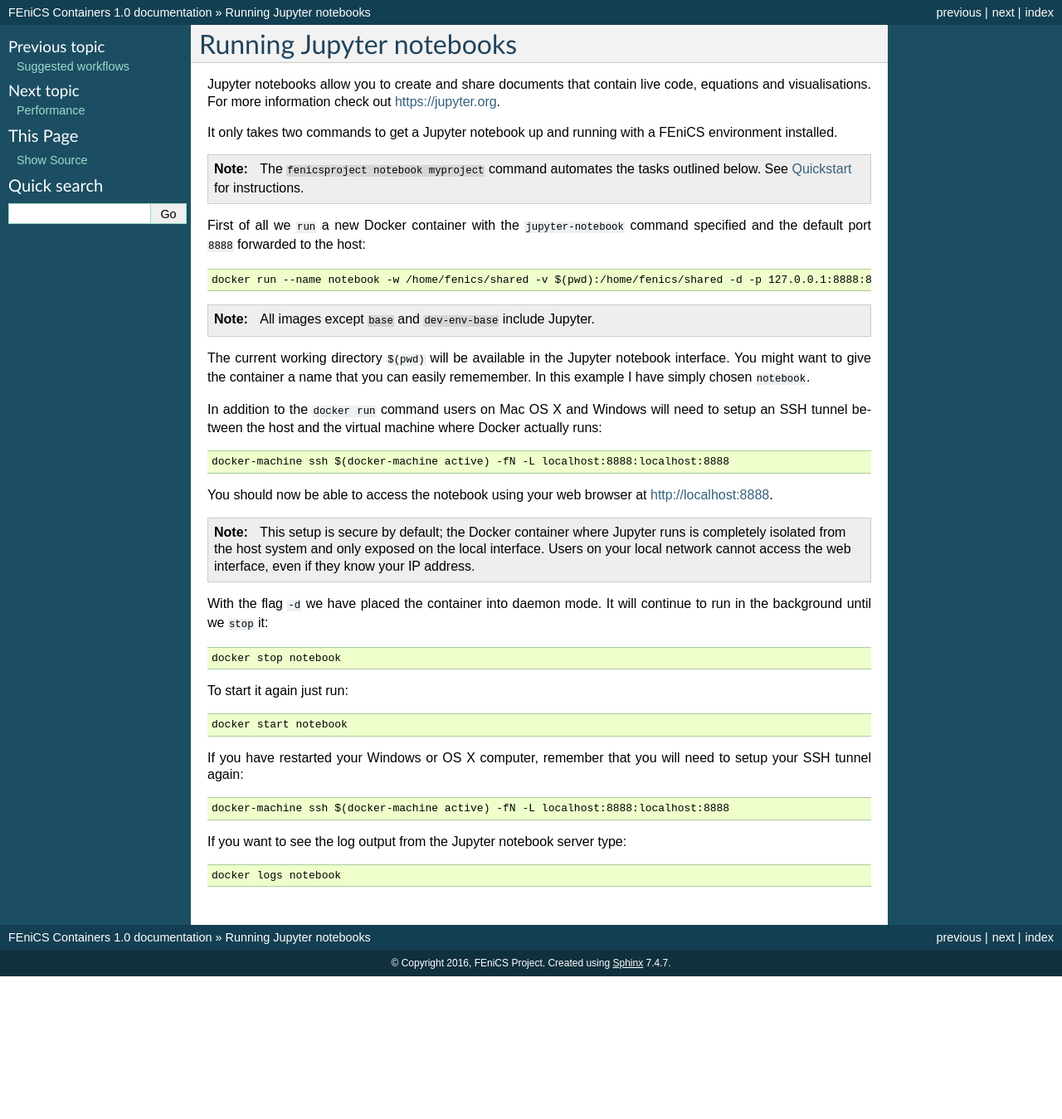
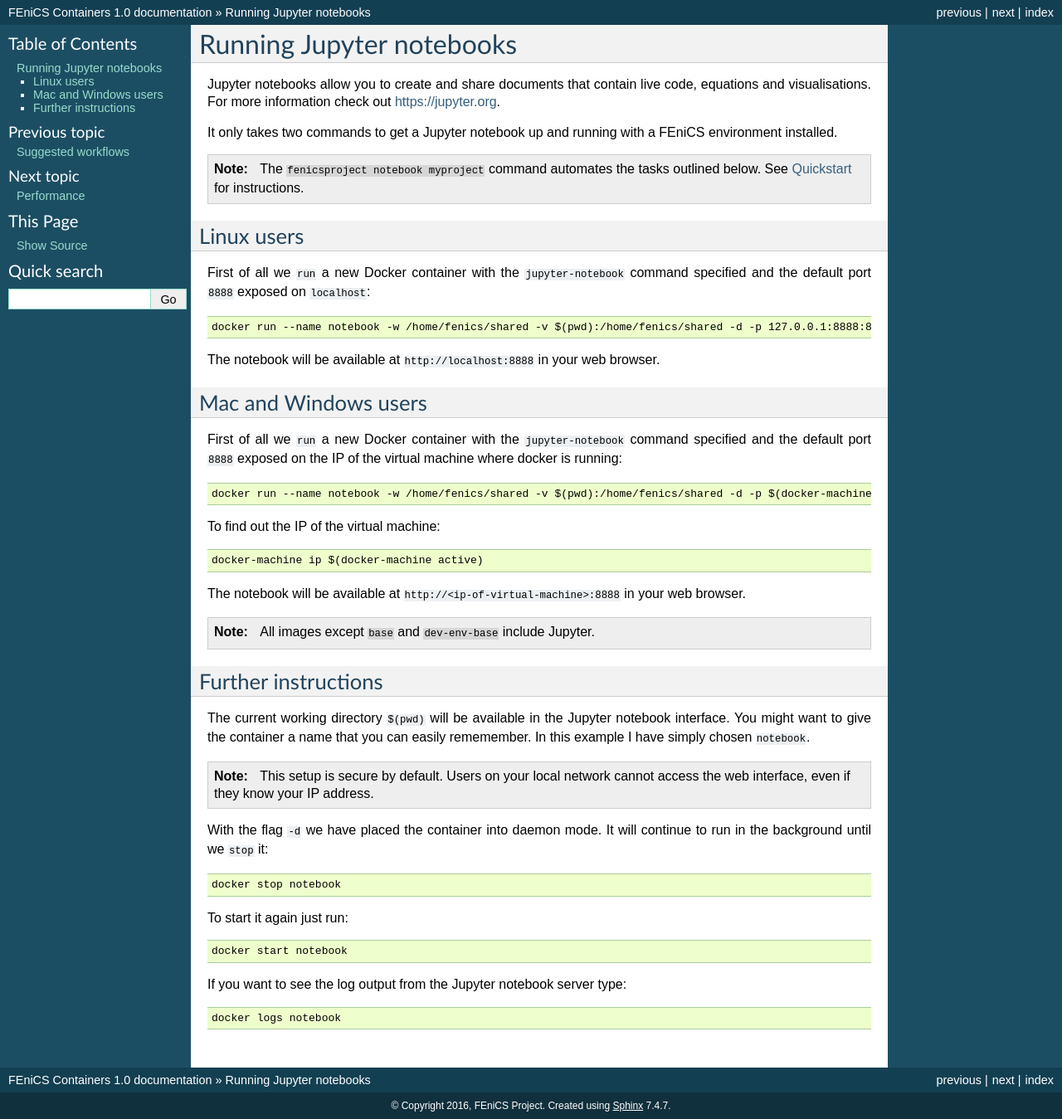
Before and after one commit to vacary/docker, a Sphinx documentation site: the page built from docs/source/jupyter.rst, in a window 1280 px wide. Shown: the whole page at 83% size. Built offline with Sphinx 7.4.7, drawn with Linux system fonts in a browser that asks for light colours; before the commit the page ends 1177 px from its top, so only the background shows below that.

Commit message:
Remove ssh instructions.

```diff
--- a/docs/source/jupyter.rst
+++ b/docs/source/jupyter.rst
@@ -13,30 +13,42 @@
 .. note:: The ``fenicsproject notebook myproject`` command automates the tasks
           outlined below. See :ref:`quickstart` for instructions.
 
+Linux users
+-----------
 First of all we ``run`` a new Docker container with the ``jupyter-notebook``
-command specified and the default port ``8888`` forwarded to the host::
+command specified and the default port ``8888`` exposed on ``localhost``::
 
     docker run --name notebook -w /home/fenics/shared -v $(pwd):/home/fenics/shared -d -p 127.0.0.1:8888:8888 quay.io/fenicsproject/stable 'jupyter-notebook --ip=0.0.0.0'
 
+The notebook will be available at ``http://localhost:8888`` in your web browser.
+
+Mac and Windows users
+---------------------
+
+First of all we ``run`` a new Docker container with the ``jupyter-notebook``
+command specified and the default port ``8888`` exposed on the IP of the
+virtual machine where docker is running::
+
+    docker run --name notebook -w /home/fenics/shared -v $(pwd):/home/fenics/shared -d -p $(docker-machine ip $(docker-machine active)):8888:8888 quay.io/fenicsproject/stable 'jupyter-notebook --ip=0.0.0.0'
+
+To find out the IP of the virtual machine::
+
+    docker-machine ip $(docker-machine active)
+
+The notebook will be available at ``http://<ip-of-virtual-machine>:8888`` in
+your web browser.
+
 .. note:: All images except ``base`` and ``dev-env-base`` include Jupyter.
+
+Further instructions
+--------------------
 
 The current working directory ``$(pwd)`` will be available in the Jupyter
 notebook interface. You might want to give the container a name that
 you can easily rememember. In this example I have simply chosen ``notebook``.
 
-In addition to the ``docker run`` command users on Mac OS X and Windows will
-need to setup an SSH tunnel between the host and the virtual machine where
-Docker actually runs::
-
-    docker-machine ssh $(docker-machine active) -fN -L localhost:8888:localhost:8888
-
-You should now be able to access the notebook using your web browser at
-http://localhost:8888.
-
-.. note:: This setup is secure by default; the Docker container where Jupyter runs is
-          completely isolated from the host system and only exposed on the local
-          interface. Users on your local network cannot access the
-          web interface, even if they know your IP address.
+.. note:: This setup is secure by default. Users on your local network cannot
+          access the web interface, even if they know your IP address.
 
 With the flag ``-d`` we have placed the container into daemon mode. It will continue
 to run in the background until we ``stop`` it::
@@ -47,11 +59,6 @@
 
     docker start notebook
 
-If you have restarted your Windows or OS X computer, remember that you will
-need to setup your SSH tunnel again::
-
-    docker-machine ssh $(docker-machine active) -fN -L localhost:8888:localhost:8888
-
 If you want to see the log output from the Jupyter notebook server type::
 
     docker logs notebook
```
